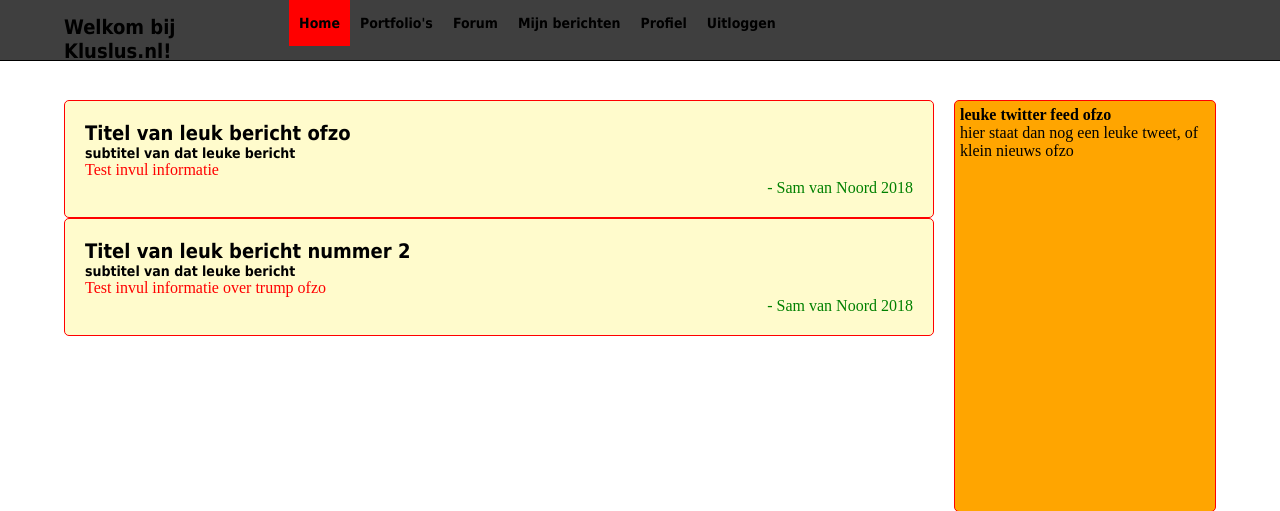
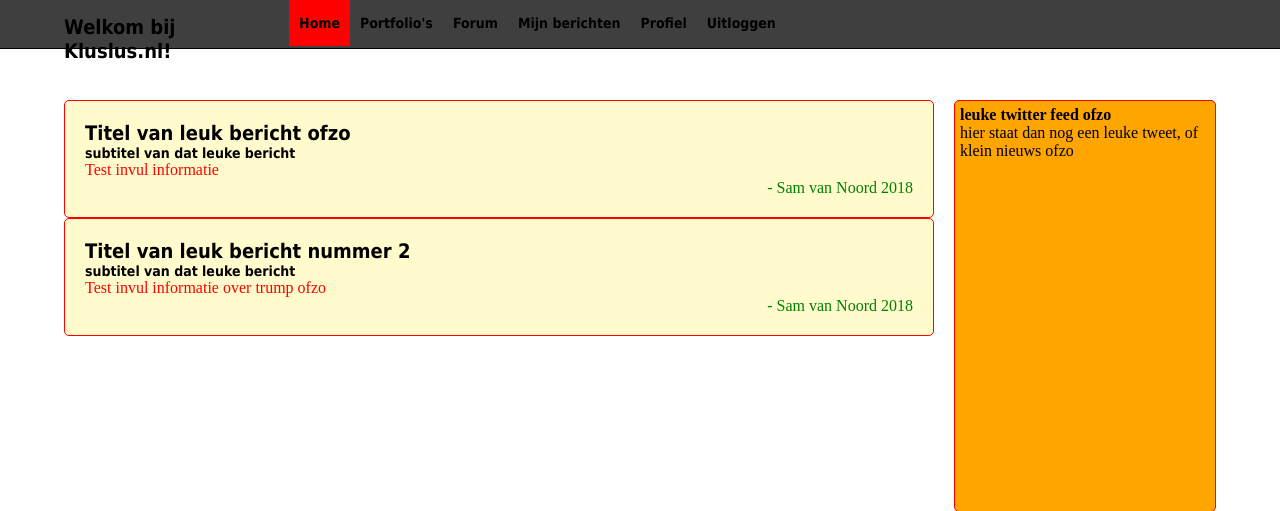
Before and after one commit to slvn99/Kluslus.nl, a PHP site: page /Home.html in a window 1280 px wide. Shown: the top 511 px of the page. Run offline with PHP 8.4, Linux system fonts and the light colour scheme.

Commit message:
retard fout fix

```diff
--- a/Website shit/Home.css
+++ b/Website shit/Home.css
@@ -23,7 +23,7 @@ body{
 #branding{
 	position: fixed;
 	width: 100%;
-	height: 7.5%;
+	height: 48px;
 	background-color: rgba(15,15,15,0.80);
 	border-bottom: 1px solid black;
 }
@@ -32,7 +32,7 @@ body{
 	opacity: 1;
 	padding: 0px 5%;
 	width: 75%;
-	height: 7.5%;
+	height: 48px;
 	color: black;
 }
 #top_menu li a{
```
